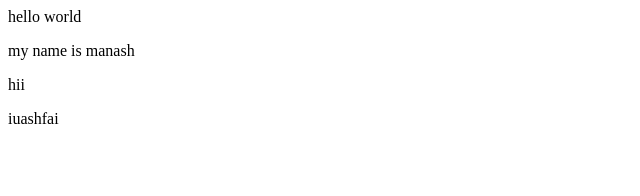
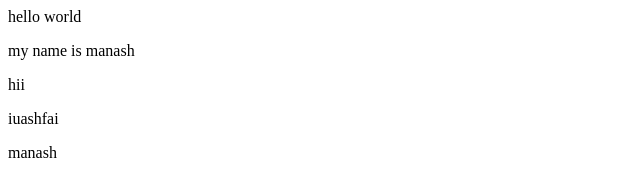
Before and after one commit to Manash2005/Manash-demo, a plain HTML site: page index.html in a window 1280 px wide. Shown: the full height of the page, 0-640 px from the left. Drawn offline with Linux system fonts and the light colour scheme.

Commit message:
added something

```diff
--- a/index.html
+++ b/index.html
@@ -10,3 +10,6 @@
 <p>
     iuashfai
 </p>
+<div>
+    manash
+</div>
```
